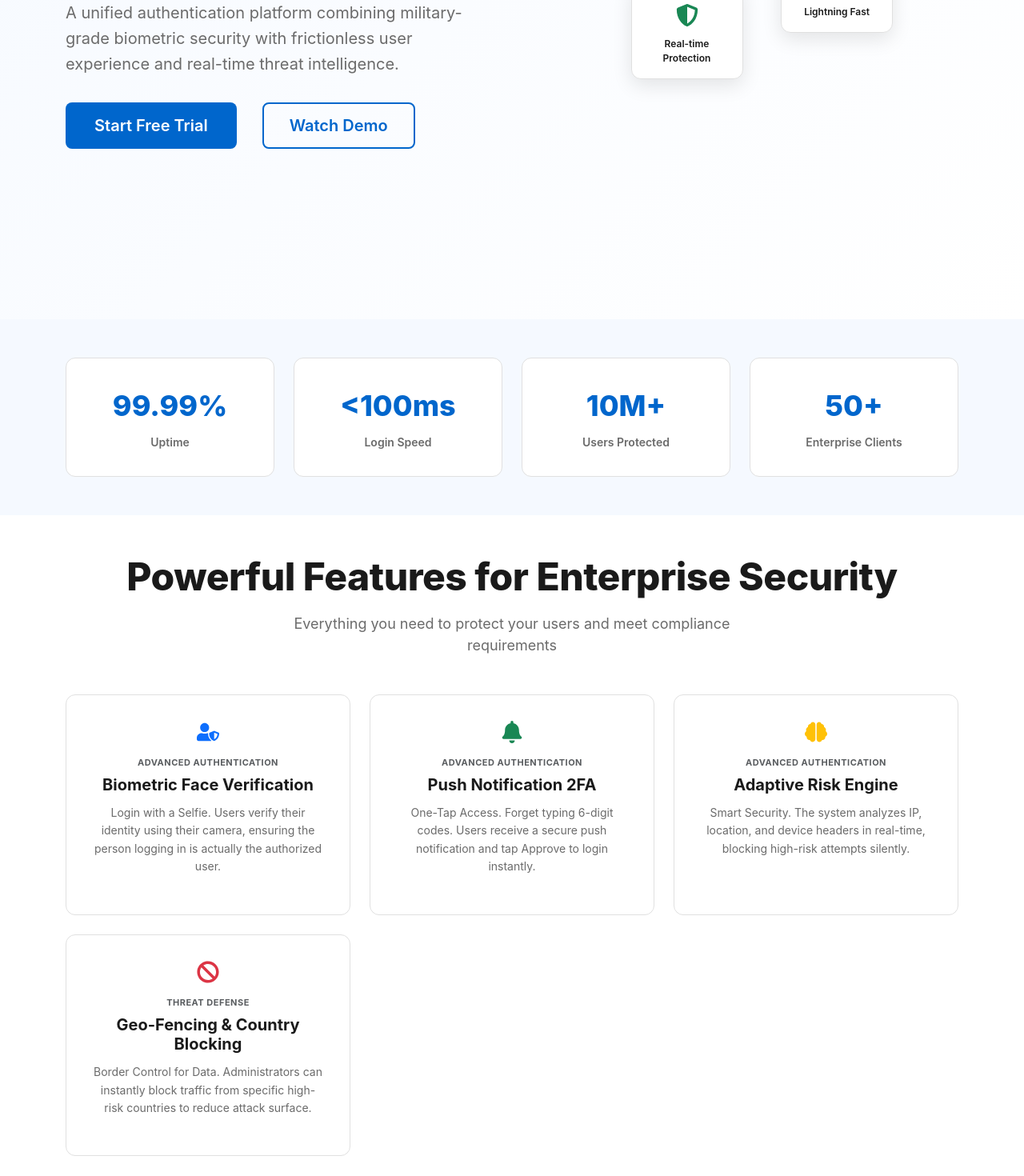
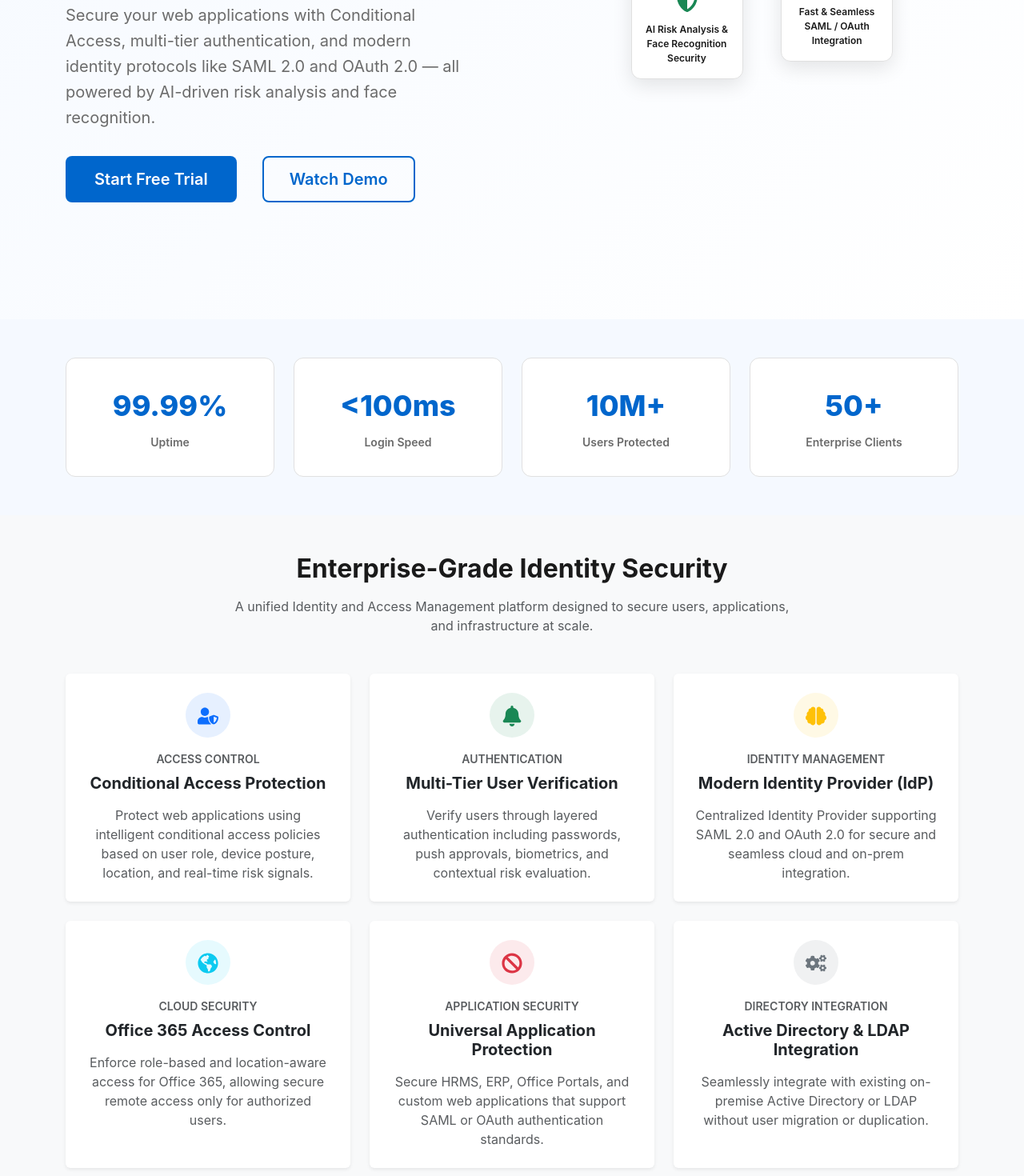
Before and after one commit to webbDevloper/2fa, a React (Vite) app: page / in a window 1280 px wide. Shown: the part 600-2070 px from the top of the page at 80% size. Built offline with nearby package versions, Linux system fonts and the light colour scheme.

Commit message:
add security compoent

```diff
--- a/src/App.jsx
+++ b/src/App.jsx
@@ -8,6 +8,7 @@ import VideoSection from "./components/VideoSection"
 import Stats from "./components/Stats"
 import CTA from "./components/CTA"
 import Footer from "./components/Footer"
+import Security from "./components/Security"
 
 export default function App() {
   return (
@@ -17,6 +18,7 @@ export default function App() {
       <Stats />
       <Features />
       <VideoSection />
+      <Security />
       <CTA />
       <Footer />
     </main>
--- a/src/components/CTA.jsx
+++ b/src/components/CTA.jsx
@@ -1,5 +1,5 @@
 export default function CTA() {
-  const whatsappNumber = "9911700247" // ← replace with your WhatsApp number
+  const whatsappNumber = "9311108002" // ← replace with your WhatsApp number
   const message = "Hi, I want to start a free trial for 2FA."
 
   const whatsappLink = `https://wa.me/${whatsappNumber}?text=${encodeURIComponent(
--- a/src/components/Features.jsx
+++ b/src/components/Features.jsx
@@ -10,83 +10,109 @@ import {
 export default function Features() {
   const features = [
     {
-      title: "Biometric Face Verification",
+      title: "Conditional Access Protection",
       description:
-        "Login with a Selfie. Users verify their identity using their camera, ensuring the person logging in is actually the authorized user.",
-      icon: <FaUserShield size={28} className="text-primary" />,
-      category: "Advanced Authentication",
+        "Protect web applications using intelligent conditional access policies based on user role, device posture, location, and real-time risk signals.",
+      icon: <FaUserShield size={26} />,
+      category: "Access Control",
+      color: "primary",
     },
     {
-      title: "Push Notification 2FA",
+      title: "Multi-Tier User Verification",
       description:
-        "One-Tap Access. Forget typing 6-digit codes. Users receive a secure push notification and tap Approve to login instantly.",
-      icon: <FaBell size={28} className="text-success" />,
-      category: "Advanced Authentication",
+        "Verify users through layered authentication including passwords, push approvals, biometrics, and contextual risk evaluation.",
+      icon: <FaBell size={26} />,
+      category: "Authentication",
+      color: "success",
     },
     {
-      title: "Adaptive Risk Engine",
+      title: "Modern Identity Provider (IdP)",
       description:
-        "Smart Security. The system analyzes IP, location, and device headers in real-time, blocking high-risk attempts silently.",
-      icon: <FaBrain size={28} className="text-warning" />,
-      category: "Advanced Authentication",
+        "Centralized Identity Provider supporting SAML 2.0 and OAuth 2.0 for secure and seamless cloud and on-prem integration.",
+      icon: <FaBrain size={26} />,
+      category: "Identity Management",
+      color: "warning",
     },
-    // {
-    //   title: "Impossible Travel Detection",
-    //   description:
-    //     "Physics-Based Security. Detects if a user logs in from New York and then London 5 minutes later, flagging the account immediately.",
-    //   icon: <FaGlobeAmericas size={28} className="text-info" />,
-    //   category: "Threat Defense",
-    // },
     {
-      title: "Geo-Fencing & Country Blocking",
+      title: "Office 365 Access Control",
       description:
-        "Border Control for Data. Administrators can instantly block traffic from specific high-risk countries to reduce attack surface.",
-      icon: <FaBan size={28} className="text-danger" />,
-      category: "Threat Defense",
+        "Enforce role-based and location-aware access for Office 365, allowing secure remote access only for authorized users.",
+      icon: <FaGlobeAmericas size={26} />,
+      category: "Cloud Security",
+      color: "info",
     },
-    // {
-    //   title: "Live Session Kill Switch",
-    //   description:
-    //     "Total Control. Admins can view every logged-in user and remotely revoke sessions instantly if a device is lost or stolen.",
-    //   icon: <FaCogs size={28} className="text-secondary" />,
-    //   category: "Administrative Control",
-    // },
+    {
+      title: "Universal Application Protection",
+      description:
+        "Secure HRMS, ERP, Office Portals, and custom web applications that support SAML or OAuth authentication standards.",
+      icon: <FaBan size={26} />,
+      category: "Application Security",
+      color: "danger",
+    },
+    {
+      title: "Active Directory & LDAP Integration",
+      description:
+        "Seamlessly integrate with existing on-premise Active Directory or LDAP without user migration or duplication.",
+      icon: <FaCogs size={26} />,
+      category: "Directory Integration",
+      color: "secondary",
+    },
+    {
+      title: "AI Face Recognition & Risk Analysis",
+      description:
+        "Military-grade security powered by facial recognition and AI-based risk analysis to block anomalous access in real time.",
+      icon: <FaUserShield size={26} />,
+      category: "Advanced Security",
+      color: "dark",
+    },
   ];
 
   return (
-    <section className="features-section py-5" id="features">
+    <section className="features-section py-5 bg-light" id="features">
       <div className="container">
-        <div className="section-header text-center mb-5">
-          <h2 className="section-title">
-            Powerful Features for Enterprise Security
+        {/* Header */}
+        <div className="text-center mb-5">
+          <h2 className="fw-bold mb-3">
+            Enterprise-Grade Identity Security
           </h2>
-          <p className="section-subtitle">
-            Everything you need to protect your users and meet compliance requirements
+          <p className="text-muted mx-auto" style={{ maxWidth: "720px" }}>
+            A unified Identity and Access Management platform designed to secure
+            users, applications, and infrastructure at scale.
           </p>
         </div>
 
+        {/* Feature Cards */}
         <div className="row g-4">
           {features.map((feature, idx) => (
             <div key={idx} className="col-md-6 col-lg-4">
-              <div className="feature-card text-center h-100">
-
-                {/* Centered Icon */}
-                <div className="feature-icon d-flex align-items-center justify-content-center mb-3">
-                  {feature.icon}
+              <div
+                className="card h-100 border-0 shadow-sm p-4 text-center"
+                style={{ transition: "transform 0.3s ease, box-shadow 0.3s ease" }}
+              >
+                {/* Icon */}
+                <div
+                  className={`mx-auto mb-3 d-flex align-items-center justify-content-center rounded-circle bg-${feature.color} bg-opacity-10`}
+                  style={{ width: 56, height: 56 }}
+                >
+                  <span className={`text-${feature.color}`}>
+                    {feature.icon}
+                  </span>
                 </div>
 
-                <div className="feature-category text-muted mb-2">
+                {/* Category */}
+                <div className="text-uppercase text-muted small fw-semibold mb-2">
                   {feature.category}
                 </div>
 
-                <h3 className="feature-title">
+                {/* Title */}
+                <h5 className="fw-bold mb-3">
                   {feature.title}
-                </h3>
+                </h5>
 
-                <p className="feature-description">
+                {/* Description */}
+                <p className="text-muted mb-0">
                   {feature.description}
                 </p>
-
               </div>
             </div>
           ))}
--- a/src/components/Hero.jsx
+++ b/src/components/Hero.jsx
@@ -6,22 +6,24 @@ export default function Hero() {
       <div className="container mt-0">
         <div className="row align-items-center min-vh-100">
 
+          {/* LEFT CONTENT */}
           <div className="col-lg-6 hero-content">
             <div className="badge-section mb-4">
-              <span className="badge-text">Enterprise Authentication</span>
+              <span className="badge-text">Identity & Access Management</span>
             </div>
 
-            <h1 className="hero-title" style={{color:"#0b2494"}}>
-              Security That Moves as Fast as You Do
-            </h1>
+            <h3 className="hero-title" style={{ color: "#0b2494" }}>
+              Protect Every Login. Secure Every Application.
+            </h3>
 
             <p className="hero-subtitle">
-              A unified authentication platform combining military-grade biometric
-              security with frictionless user experience and real-time threat
-              intelligence.
+              Secure your web applications with Conditional Access, multi-tier
+              authentication, and modern identity protocols like SAML 2.0 and
+              OAuth 2.0 — all powered by AI-driven risk analysis and face
+              recognition.
             </p>
 
-            <div className="hero-buttons">
+            <div className="hero-buttons mt-4">
               <button className="btn btn-primary btn-lg btn-get-started me-3">
                 Start Free Trial
               </button>
@@ -31,6 +33,7 @@ export default function Hero() {
             </div>
           </div>
 
+          {/* RIGHT VISUAL */}
           <div className="col-lg-6 hero-visual">
             <div className="hero-image-container">
 
@@ -39,7 +42,7 @@ export default function Hero() {
                   <FaLock size={28} className="text-primary" />
                 </div>
                 <div className="card-text">
-                  Military-Grade Security
+                  Conditional Access & Secure Authentication
                 </div>
               </div>
 
@@ -48,7 +51,7 @@ export default function Hero() {
                   <FaBolt size={28} className="text-warning" />
                 </div>
                 <div className="card-text">
-                  Lightning Fast
+                  Fast & Seamless SAML / OAuth Integration
                 </div>
               </div>
 
@@ -57,7 +60,7 @@ export default function Hero() {
                   <FaShieldAlt size={28} className="text-success" />
                 </div>
                 <div className="card-text">
-                  Real-time Protection
+                  AI Risk Analysis & Face Recognition Security
                 </div>
               </div>
 
--- /dev/null
+++ b/src/components/Security.jsx
@@ -0,0 +1,175 @@
+import {
+  FaUserShield,
+  FaLock,
+  FaKey,
+  FaMicrosoft,
+  FaGlobe,
+  FaUsersCog,
+  FaBrain,
+  FaCheckCircle,
+} from "react-icons/fa";
+
+export default function Security() {
+  const securityFeatures = [
+    {
+      title: "Conditional Access Protection",
+      description:
+        "Protect your web applications using intelligent Conditional Access policies based on user identity, role, location, device trust, and risk signals.",
+      icon: <FaLock />,
+      highlight: "Zero Trust",
+    },
+    {
+      title: "Multi-Tier User Verification",
+      description:
+        "Ensure only authorized users gain access through layered authentication methods including passwords, push approval, biometrics, and contextual risk analysis.",
+      icon: <FaKey />,
+      highlight: "Strong Auth",
+    },
+    {
+      title: "Modern Identity Provider (IdP)",
+      description:
+        "Act as a centralized Identity Provider supporting modern authentication standards such as SAML 2.0 and OAuth 2.0 for secure application integration.",
+      icon: <FaUserShield />,
+      highlight: "SAML / OAuth",
+    },
+    {
+      title: "Office 365 Access Control",
+      description:
+        "Control Office 365 access with role-based and location-aware policies. Allow management users secure remote access while restricting others to on-premise access.",
+      icon: <FaMicrosoft />,
+      highlight: "Role Based",
+    },
+    {
+      title: "Universal Application Security",
+      description:
+        "Secure HRMS, ERP, Office Portals, and custom web applications that support modern SAML or OAuth authentication protocols.",
+      icon: <FaGlobe />,
+      highlight: "Any App",
+    },
+    {
+      title: "Active Directory & LDAP Integration",
+      description:
+        "Seamlessly integrate with on-premise Active Directory or LDAP to leverage existing user directories without migration or duplication.",
+      icon: <FaUsersCog />,
+      highlight: "Seamless Sync",
+    },
+    {
+      title: "AI Risk Analysis & Face Recognition",
+      description:
+        "Achieve military-grade security using Face Recognition combined with AI-driven risk analysis to continuously detect and block suspicious login attempts.",
+      icon: <FaBrain />,
+      highlight: "AI Powered",
+    },
+  ];
+
+  const securityTiers = [
+    {
+      name: "Access Protection Layer",
+      features: [
+        "Conditional Access Policies",
+        "Multi-Tier Authentication",
+        "Face Recognition Verification",
+      ],
+      borderColor: "#0d6efd",
+    },
+    {
+      name: "Identity & Integration Layer",
+      features: [
+        "SAML 2.0 & OAuth 2.0 Support",
+        "Office 365 Access Control",
+        "HRMS / ERP / Portal Protection",
+      ],
+      borderColor: "#198754",
+    },
+    {
+      name: "Threat Intelligence Layer",
+      features: [
+        "AI-Based Risk Analysis",
+        "Real-Time Threat Detection",
+        "Continuous Session Monitoring",
+      ],
+      borderColor: "#dc3545",
+    },
+  ];
+
+  return (
+    <section className="security-section py-5 bg-light" id="security">
+      <div className="container">
+
+        {/* Header */}
+        <div className="text-center mb-5">
+          <span className="badge bg-primary mb-3 px-3 py-2">
+            <FaLock className="me-2" />
+            Enterprise Security
+          </span>
+          <h2 className="fw-bold mt-3">
+            Secure Every Application. Trust Every Login.
+          </h2>
+          <p className="text-muted mt-3 mx-auto" style={{ maxWidth: "720px" }}>
+            A comprehensive Identity & Access Management platform designed to
+            protect users, applications, and infrastructure with military-grade security.
+          </p>
+        </div>
+
+        {/* Security Features */}
+        <div className="row g-4 mb-5">
+          {securityFeatures.map((feature, idx) => (
+            <div key={idx} className="col-md-6 col-lg-4">
+              <div className="card h-100 border-0 shadow-sm p-4">
+                <div className="d-flex align-items-center mb-3">
+                  <div className="fs-3 text-primary me-3">
+                    {feature.icon}
+                  </div>
+                  <span className="badge bg-secondary bg-opacity-10 text-secondary">
+                    {feature.highlight}
+                  </span>
+                </div>
+                <h5 className="fw-bold">{feature.title}</h5>
+                <p className="text-muted mb-0">{feature.description}</p>
+              </div>
+            </div>
+          ))}
+        </div>
+
+        {/* Security Tiers */}
+        <div className="row g-4 mb-5">
+          {securityTiers.map((tier, idx) => (
+            <div key={idx} className="col-md-6 col-lg-4">
+              <div
+                className="card h-100 border-0 shadow-sm p-4"
+                style={{ borderLeft: `4px solid ${tier.borderColor}` }}
+              >
+                <h5 className="fw-bold mb-3">{tier.name}</h5>
+                <ul className="list-unstyled mb-0">
+                  {tier.features.map((feat, i) => (
+                    <li key={i} className="mb-2 text-muted">
+                      <FaCheckCircle className="text-success me-2" />
+                      {feat}
+                    </li>
+                  ))}
+                </ul>
+              </div>
+            </div>
+          ))}
+        </div>
+
+        {/* Security Stats */}
+        <div className="row text-center pt-4">
+          <div className="col-md-4 mb-3">
+            <h3 className="fw-bold text-primary">99.99%</h3>
+            <p className="text-muted">Authentication Uptime</p>
+          </div>
+          <div className="col-md-4 mb-3">
+            <h3 className="fw-bold text-primary">256-bit</h3>
+            <p className="text-muted">End-to-End Encryption</p>
+          </div>
+          <div className="col-md-4 mb-3">
+            <h3 className="fw-bold text-primary">Enterprise</h3>
+            <p className="text-muted">IAM Ready Architecture</p>
+          </div>
+        </div>
+
+      </div>
+    </section>
+  );
+}
```
